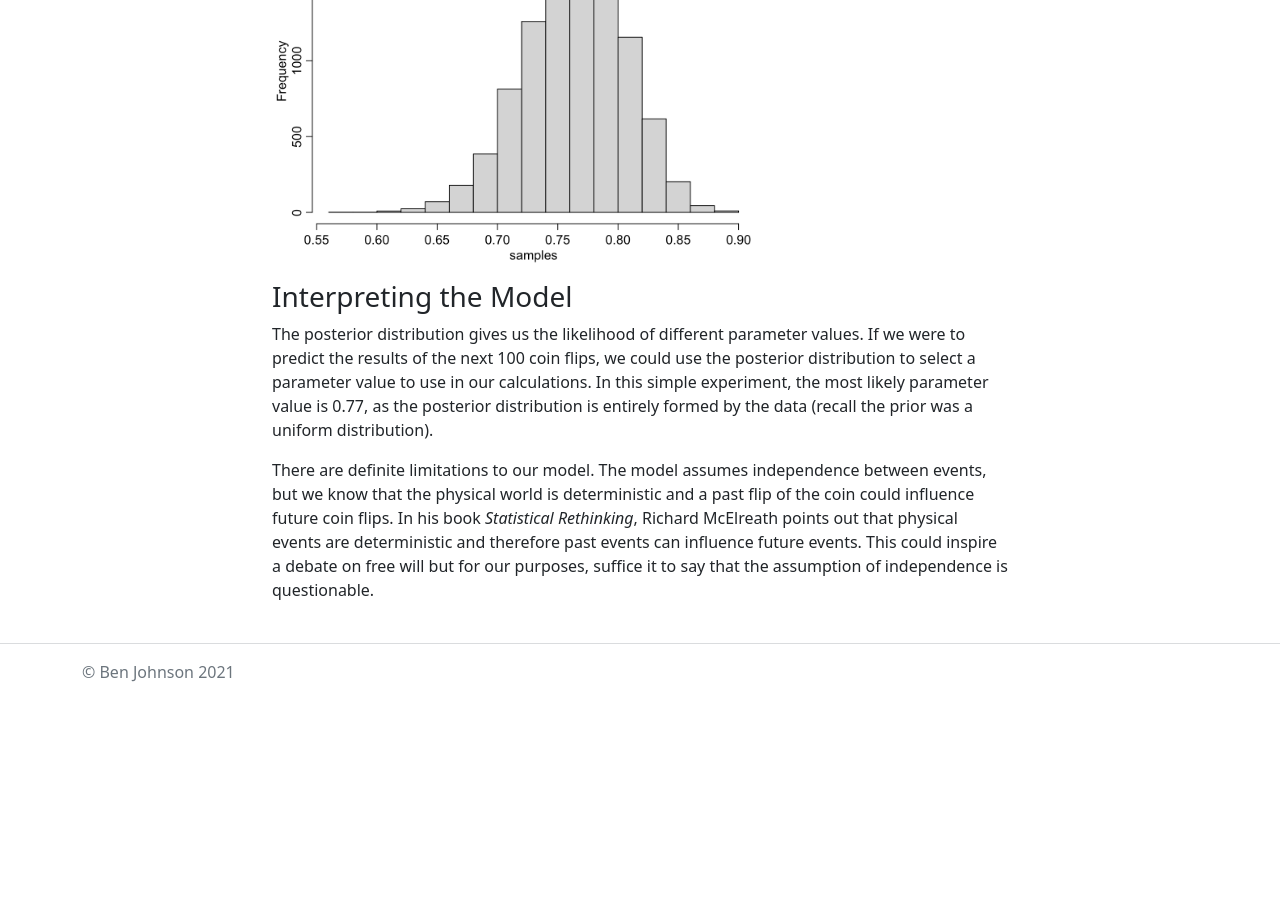
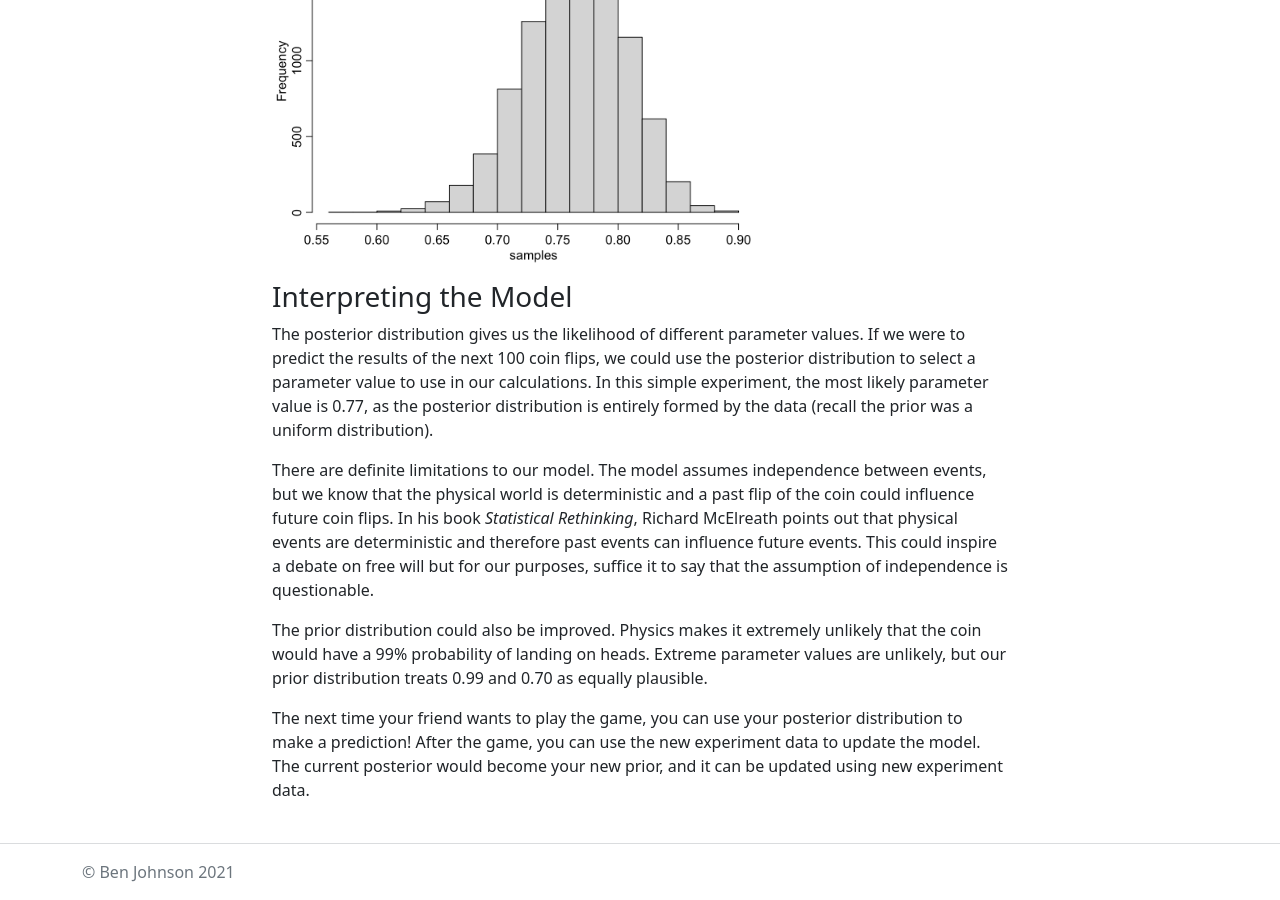
Before and after one commit to bdjohnson529/codechalet.com, a Jekyll site: the page built from _docs/bayesian/binomial.md, in a window 1280 px wide and 900 px high, scrolled down 3823 px. Built offline with Jekyll 4.4.1, drawn with Linux system fonts in a browser that asks for light colours; nearby versions of some CDN libraries; formulas are drawn with MathJax 3; before the commit the page ends 4523 px from its top, so only the background shows below that.

Commit message:
add: binomial

```diff
--- a/_docs/bayesian/binomial.md
+++ b/_docs/bayesian/binomial.md
@@ -98,3 +98,7 @@ Each value in the `samples` vector is one of the discrete parameter values speci
 The posterior distribution gives us the likelihood of different parameter values. If we were to predict the results of the next 100 coin flips, we could use the posterior distribution to select a parameter value to use in our calculations. In this simple experiment, the most likely parameter value is 0.77, as the posterior distribution is entirely formed by the data (recall the prior was a uniform distribution).
 
 There are definite limitations to our model. The model assumes independence between events, but we know that the physical world is deterministic and a past flip of the coin could influence future coin flips. In his book *Statistical Rethinking*, Richard McElreath points out that physical events are deterministic and therefore past events can influence future events. This could inspire a debate on free will but for our purposes, suffice it to say that the assumption of independence is questionable.
+
+The prior distribution could also be improved. Physics makes it extremely unlikely that the coin would have a 99% probability of landing on heads. Extreme parameter values are unlikely, but our prior distribution treats 0.99 and 0.70 as equally plausible.
+
+The next time your friend wants to play the game, you can use your posterior distribution to make a prediction! After the game, you can use the new experiment data to update the model. The current posterior would become your new prior, and it can be updated using new experiment data.
```
